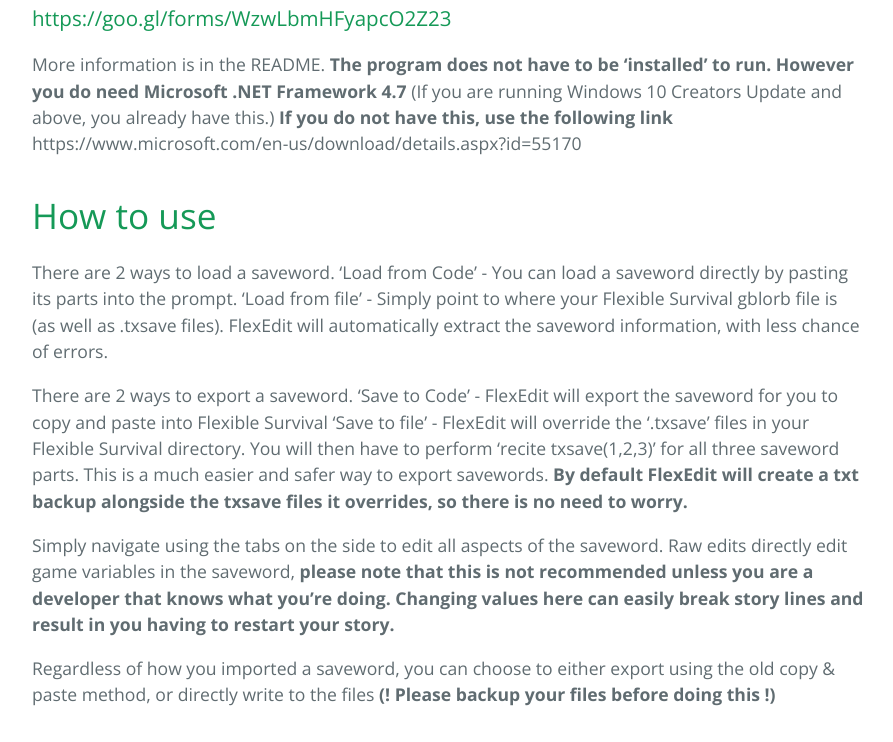
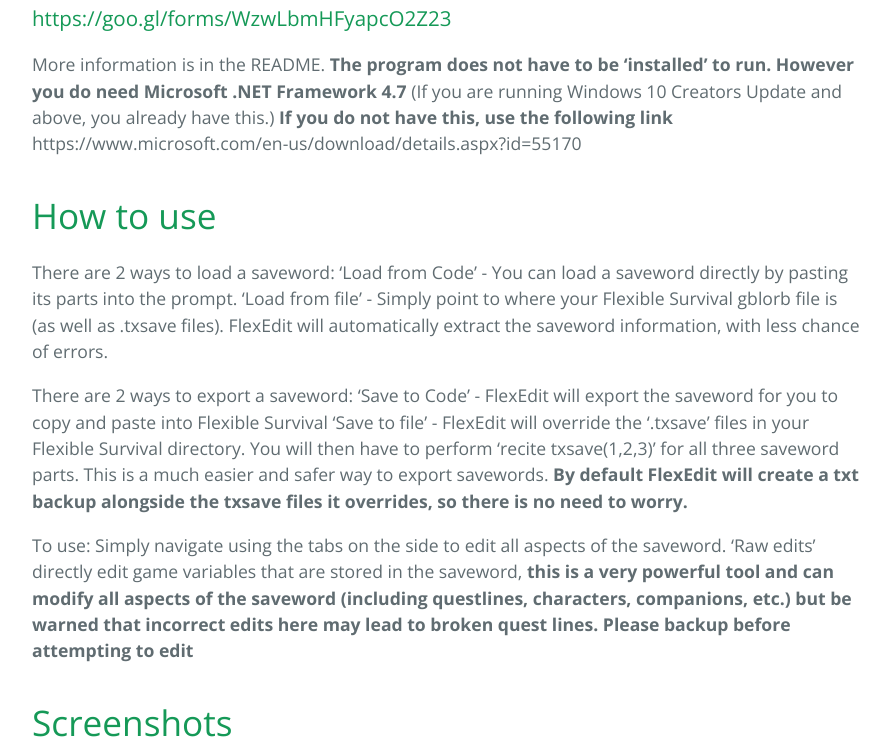
Before and after one commit to executaball/FlexEdit, a Jekyll site: the page built from docs/index.md, in a window 1280 px wide and 900 px high, scrolled down 639 px, cut to the strip 0-742 px from the top of the window. Shown: the whole strip, without its empty margins (192-1085 px from the left). Built offline with Jekyll 4.4.1, drawn with Linux system fonts in a browser that asks for light colours; our own code applies the rules of GitHub Pages for plain Markdown files.

Commit message:
Update index.md

```diff
--- a/docs/index.md
+++ b/docs/index.md
@@ -8,17 +8,16 @@ Welcome to FlexEdit! A lightweight program designed to help you easily and safel
 More information is in the README. **The program does not have to be 'installed' to run. However you do need Microsoft .NET Framework 4.7** (If you are running Windows 10 Creators Update and above, you already have this.) **If you do not have this, use the following link** https://www.microsoft.com/en-us/download/details.aspx?id=55170
 
 # [](#How_to_use)How to use
-There are 2 ways to load a saveword.
+There are 2 ways to load a saveword:
 'Load from Code' - You can load a saveword directly by pasting its parts into the prompt.
 'Load from file' - Simply point to where your Flexible Survival gblorb file is (as well as .txsave files). FlexEdit will automatically extract the saveword information, with less chance of errors.
 
-There are 2 ways to export a saveword.
+There are 2 ways to export a saveword:
 'Save to Code' - FlexEdit will export the saveword for you to copy and paste into Flexible Survival
 'Save to file' - FlexEdit will override the '.txsave' files in your Flexible Survival directory. You will then have to perform 'recite txsave(1,2,3)' for all three saveword parts. This is a much easier and safer way to export savewords. **By default FlexEdit will create a txt backup alongside the txsave files it overrides, so there is no need to worry.**
 
-Simply navigate using the tabs on the side to edit all aspects of the saveword. Raw edits directly edit game variables in the saveword, **please note that this is not recommended unless you are a developer that knows what you're doing. Changing values here can easily break story lines and result in you having to restart your story.**
-
-Regardless of how you imported a saveword, you can choose to either export using the old copy & paste method, or directly write to the files **(! Please backup your files before doing this !)**
+To use:
+Simply navigate using the tabs on the side to edit all aspects of the saveword. 'Raw edits' directly edit game variables that are stored in the saveword, **this is a very powerful tool and can modify all aspects of the saveword (including questlines, characters, companions, etc.) but be warned that incorrect edits here may lead to broken quest lines. Please backup before attempting to edit**
 
 # [](#Screenshots)Screenshots
 
```
